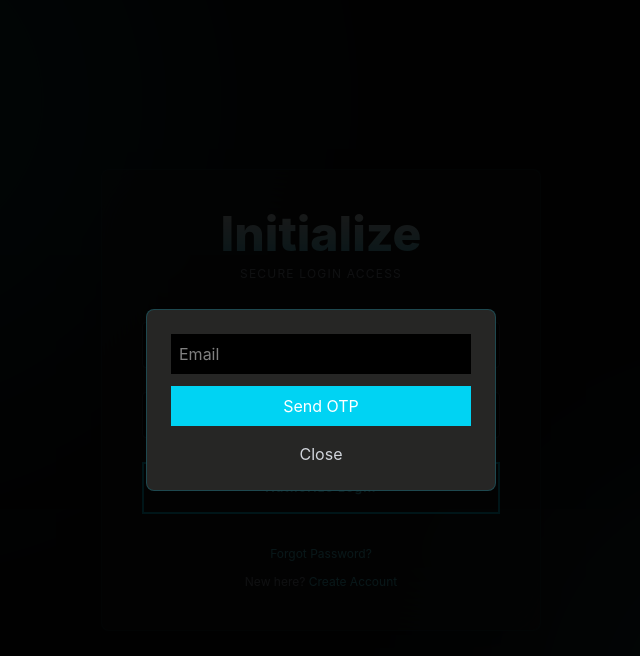
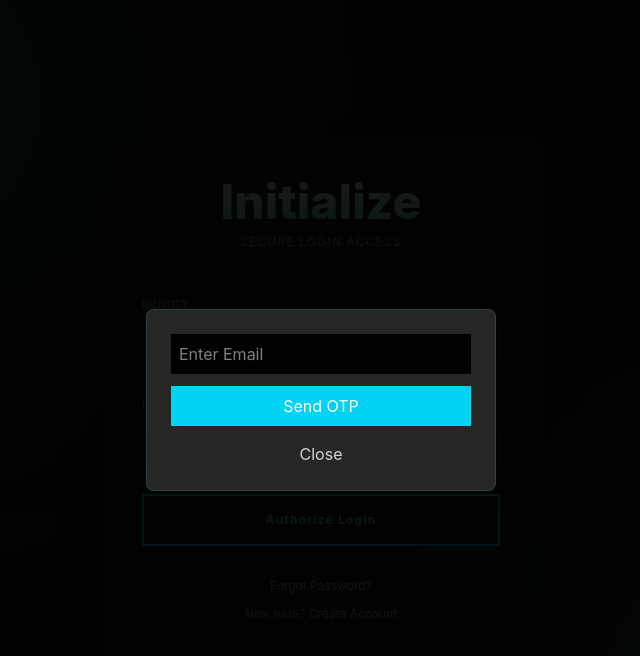
Before and after one commit to shiyan-showkat/todo-app-frontend, a React (Vite) app: page /login in a window 1280 px wide. Both pictures are taken after a click on the element "Forgot Password?". Shown: the top 656 px of the page, without its empty margins (319-959 px from the left). Built offline with nearby package versions, Linux system fonts and the light colour scheme; no server answers.

Commit message:
full changes

```diff
--- a/src/login.jsx
+++ b/src/login.jsx
@@ -26,6 +26,7 @@ export default function Login() {
   const [error, setError] = useState("");
   const [message, setMessage] = useState("");
 
+  // AUTH CHECK
   useEffect(() => {
     const checkAuth = async () => {
       try {
@@ -172,20 +173,20 @@ export default function Login() {
   };
 
   return (
-    <div className="min-h-screen flex items-center justify-center bg-[#0e0e0e] relative overflow-hidden text-white">
-      {/* GLOW */}
+    <div className="min-h-screen flex items-center justify-center bg-[#0e0e0e] text-white relative overflow-hidden">
+      {/* glow */}
       <div className="absolute w-[600px] h-[600px] bg-cyan-400 blur-[120px] opacity-20 top-[-200px] left-[-100px] rounded-full" />
       <div className="absolute w-[500px] h-[500px] bg-cyan-300 blur-[120px] opacity-20 bottom-[-150px] right-[-50px] rounded-full" />
 
       {/* CARD */}
       <div className="w-full max-w-[440px] z-10">
-        <div className="bg-[#262625]/40 backdrop-blur-2xl border border-cyan-400/10 p-10 rounded-lg shadow-2xl">
-          {/* HEADER */}
+        <div className="bg-[#262625]/40 backdrop-blur-2xl border border-cyan-400/10 p-10 rounded-xl shadow-2xl">
+          {/* TITLE */}
           <div className="text-center mb-10">
             <h1 className="text-5xl font-extrabold bg-gradient-to-b from-white to-cyan-300 bg-clip-text text-transparent">
               Initialize
             </h1>
-            <p className="text-gray-400 text-xs uppercase tracking-widest mt-2">
+            <p className="text-gray-400 text-xs mt-2 tracking-widest uppercase">
               Secure Login Access
             </p>
           </div>
@@ -195,11 +196,16 @@ export default function Login() {
             {/* EMAIL */}
             <div className="relative">
               <span className="absolute left-4 top-1/2 -translate-y-1/2">
-                🔐
+                🧑‍💻
               </span>
+
+              <label className="text-[10px] text-gray-400 uppercase">
+                Identity
+              </label>
+
               <input
-                className="w-full pl-12 p-3 bg-black border border-gray-700 rounded text-sm outline-none focus:border-cyan-400"
-                placeholder="USER_ID"
+                className="w-full mt-2 pl-12 p-3 bg-black border border-gray-700 rounded text-sm outline-none focus:border-cyan-400"
+                placeholder="Enter your identity"
                 onChange={(e) => setEmail(e.target.value)}
               />
             </div>
@@ -210,16 +216,20 @@ export default function Login() {
                 🔒
               </span>
 
+              <label className="text-[10px] text-gray-400 uppercase">
+                Encryption Key
+              </label>
+
               <input
                 type={showPassword ? "text" : "password"}
-                className="w-full pl-12 p-3 bg-black border border-gray-700 rounded text-sm outline-none focus:border-cyan-400 pr-12"
-                placeholder="Encryption Key"
+                className="w-full mt-2 pl-12 pr-12 p-3 bg-black border border-gray-700 rounded text-sm outline-none focus:border-cyan-400"
+                placeholder="Enter encryption key"
                 onChange={(e) => setPassword(e.target.value)}
               />
 
               <span
                 onClick={() => setShowPassword(!showPassword)}
-                className="absolute right-3 top-3 cursor-pointer"
+                className="absolute right-3 top-10 cursor-pointer"
               >
                 {showPassword ? "🙈" : "👁"}
               </span>
@@ -232,7 +242,7 @@ export default function Login() {
           </form>
 
           {/* LINKS */}
-          <div className="mt-8 text-center text-xs">
+          <div className="text-center mt-8 text-xs">
             <p
               onClick={openForgot}
               className="text-cyan-300 cursor-pointer hover:underline"
@@ -251,6 +261,7 @@ export default function Login() {
             </p>
           </div>
 
+          {/* messages */}
           {error && <p className="text-red-400 text-center mt-4">{error}</p>}
           {message && (
             <p className="text-green-400 text-center mt-4">{message}</p>
@@ -258,7 +269,7 @@ export default function Login() {
         </div>
       </div>
 
-      {/* FORGOT MODAL (same as before, unchanged) */}
+      {/* FORGOT MODAL */}
       <AnimatePresence>
         {showForgot && (
           <div className="fixed inset-0 flex items-center justify-center bg-black/90 z-50">
@@ -266,7 +277,7 @@ export default function Login() {
               {step === "email" && (
                 <>
                   <input
-                    placeholder="Email"
+                    placeholder="Enter Email"
                     className="w-full p-2 bg-black text-white"
                     onChange={(e) => setForgotEmail(e.target.value)}
                   />
@@ -282,7 +293,7 @@ export default function Login() {
               {step === "otp" && (
                 <>
                   <input
-                    placeholder="OTP"
+                    placeholder="Enter OTP"
                     className="w-full p-2 bg-black text-white"
                     onChange={(e) => setOtp(e.target.value)}
                   />
@@ -290,7 +301,7 @@ export default function Login() {
                     onClick={verifyOtp}
                     className="w-full mt-3 bg-green-400 p-2 cursor-pointer"
                   >
-                    {verifyLoading ? "Checking..." : "Verify"}
+                    {verifyLoading ? "Checking..." : "Verify OTP"}
                   </button>
                 </>
               )}
@@ -306,7 +317,7 @@ export default function Login() {
                     onClick={resetPassword}
                     className="w-full mt-3 bg-blue-400 p-2 cursor-pointer"
                   >
-                    {resetLoading ? "Updating..." : "Reset"}
+                    {resetLoading ? "Updating..." : "Reset Password"}
                   </button>
                 </>
               )}
```
